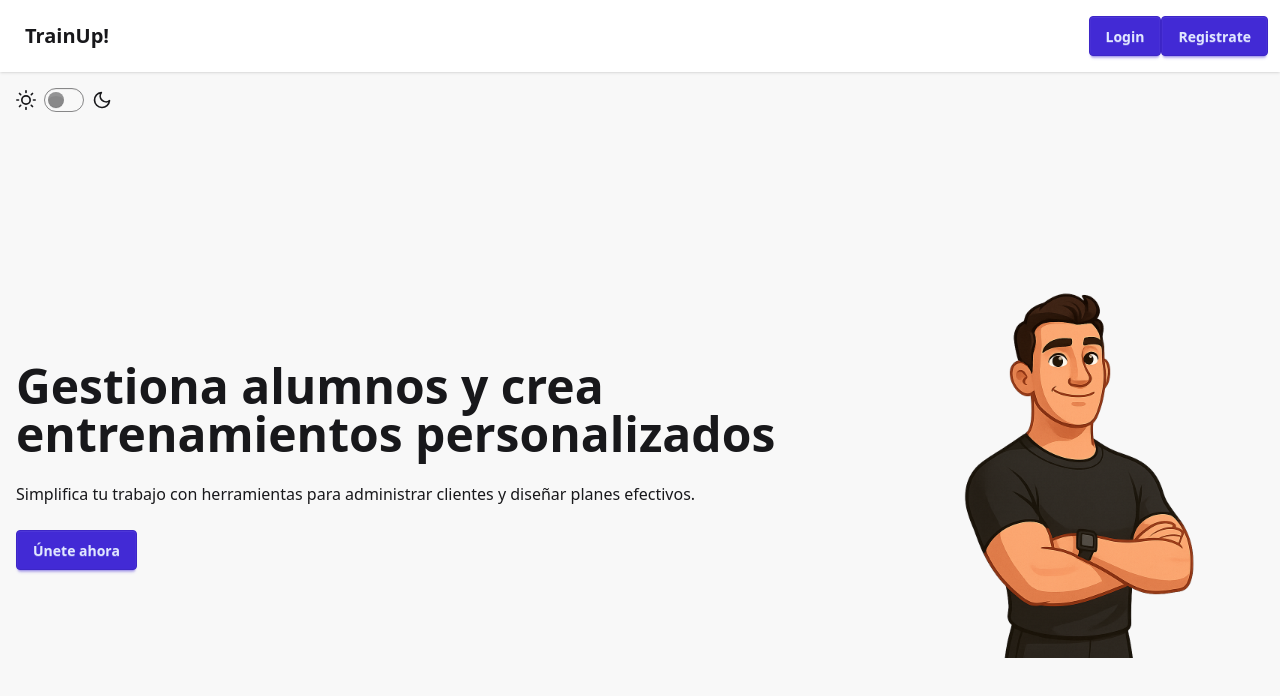
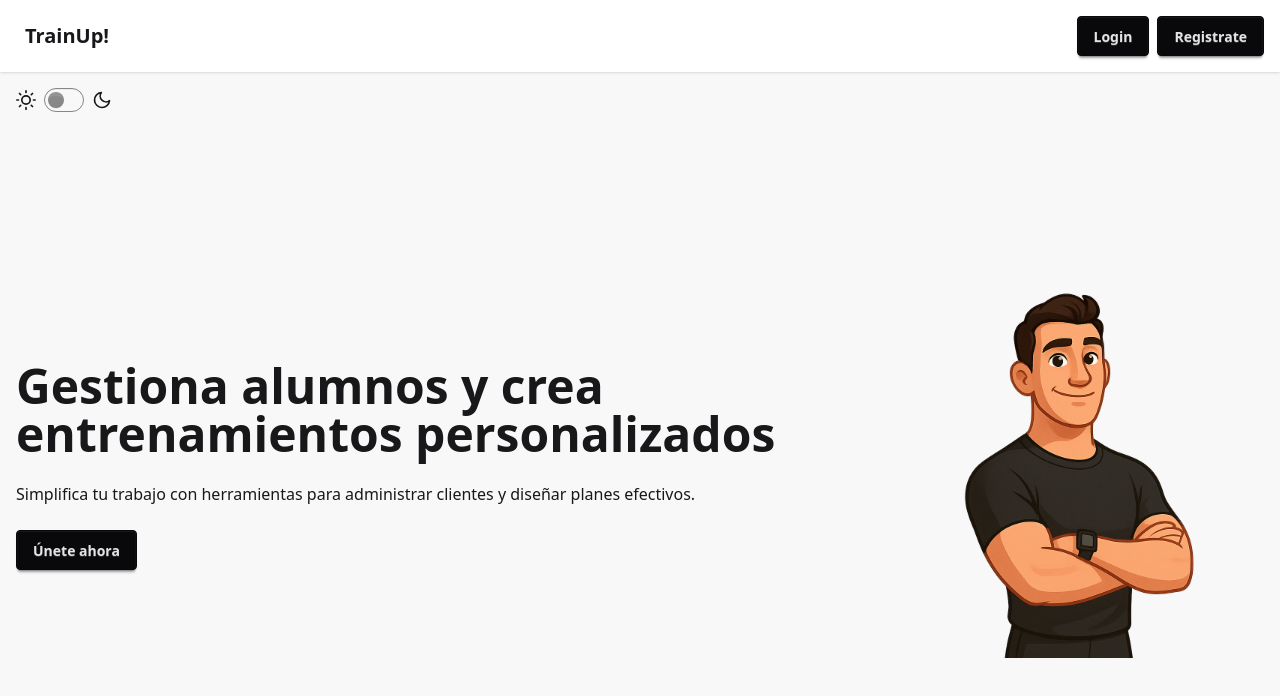
Before and after one commit to jaavispeed/trainUp, an Angular app: page / in a window 1280 px wide. Shown: the top 696 px of the page. Built offline with nearby package versions, Linux system fonts and the light colour scheme.

Commit message:
fix: colores de los botones

```diff
--- a/src/app/hero/pages/hero-page/hero-page.component.html
+++ b/src/app/hero/pages/hero-page/hero-page.component.html
@@ -12,7 +12,7 @@
           Simplifica tu trabajo con herramientas para administrar clientes y
           diseñar planes efectivos.
         </p>
-        <button class="btn btn-primary">Únete ahora</button>
+        <button class="btn btn-neutral">Únete ahora</button>
       </div>
     </div>
   </div>
--- a/src/app/shared/components/navbar/navbar.component.html
+++ b/src/app/shared/components/navbar/navbar.component.html
@@ -3,9 +3,9 @@
     <a class="btn btn-ghost text-xl">TrainUp!</a>
   </div>
   <div class="flex-none">
-    <ul class="menu menu-horizontal px-1">
-      <button class="btn btn-primary">Login</button>
-      <button class="btn btn-primary">Registrate</button>
+    <ul class="menu menu-horizontal scroll-px-0.5 space-x-2">
+      <button class="btn btn-neutral">Login</button>
+      <button class="btn btn-neutral">Registrate</button>
     </ul>
   </div>
 </div>
```
